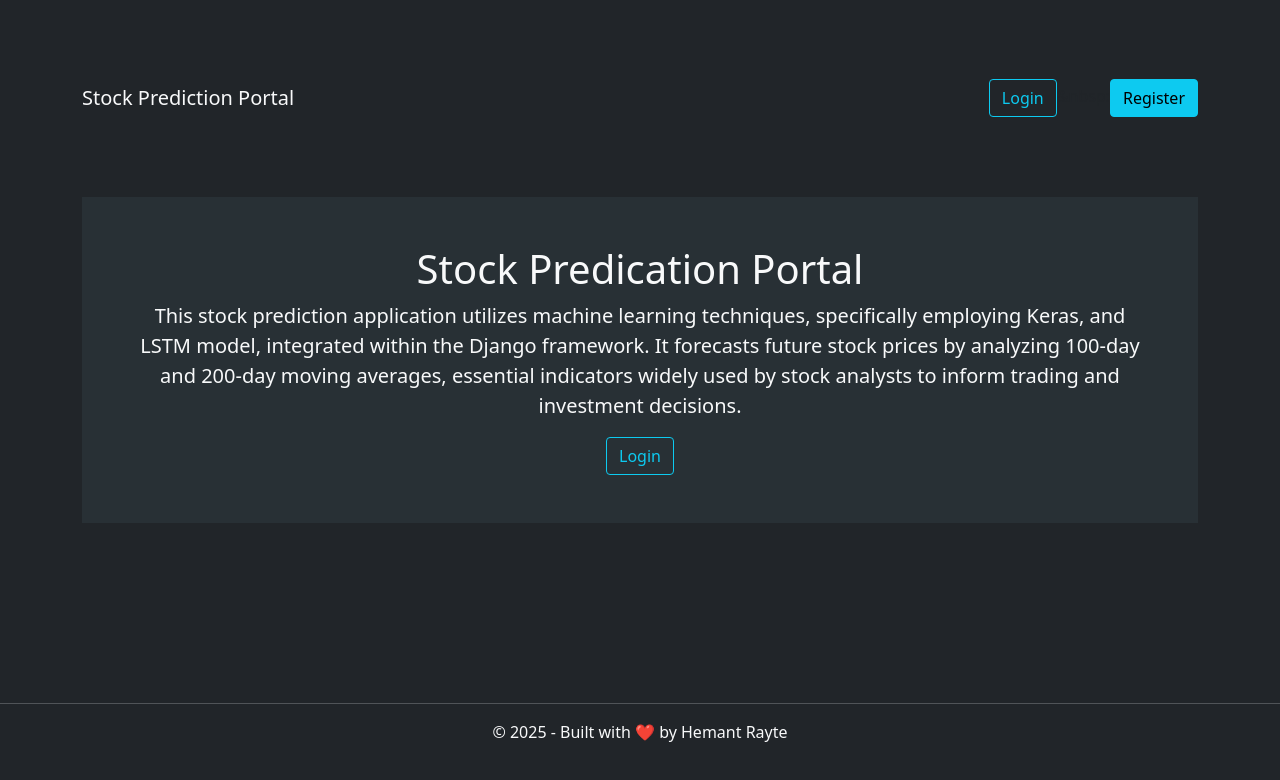
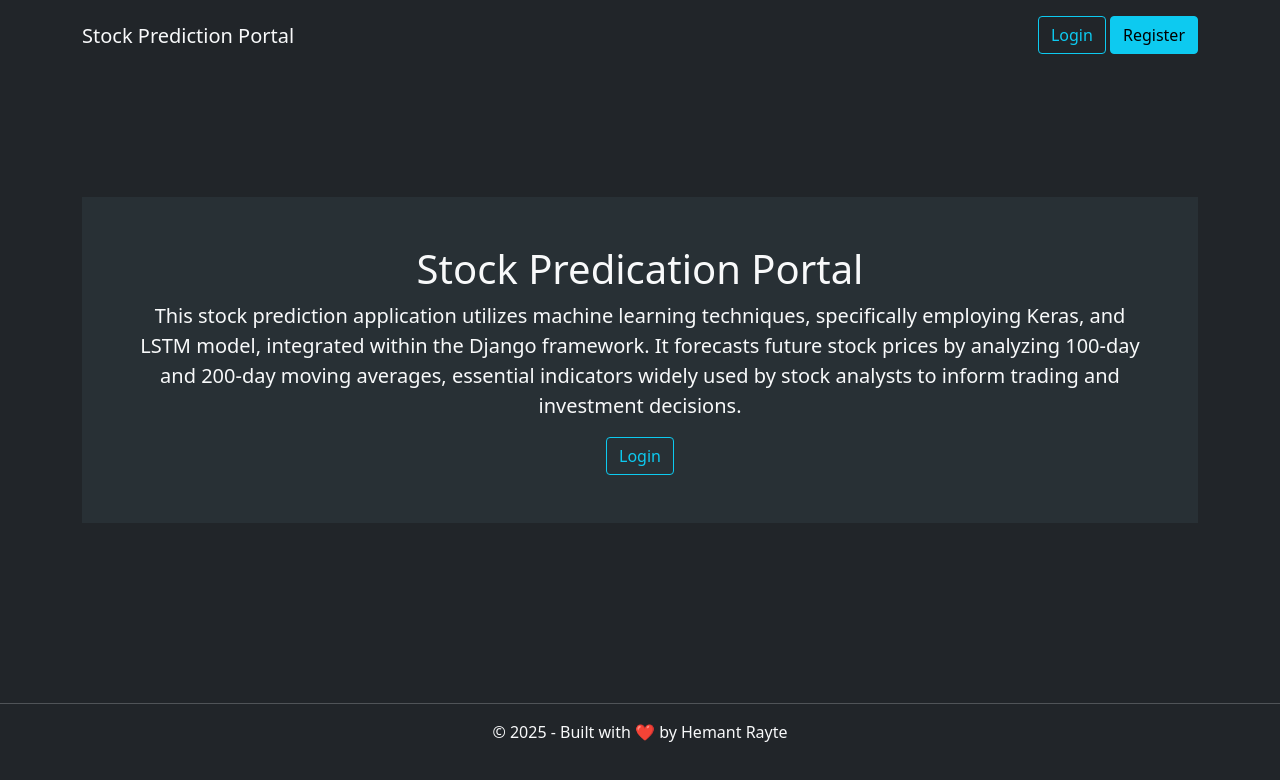
Before and after one commit to hemantrayte/0python-Fullstack-project, a React (Vite) app in the folder frontend/: page / in a window 1280 px wide. Shown: the top 780 px of the page. Built offline with nearby package versions, Linux system fonts and the light colour scheme.

Commit message:
complete Header component

```diff
--- a/frontend/src/components/Header.jsx
+++ b/frontend/src/components/Header.jsx
@@ -1,21 +1,42 @@
-import React from 'react'
+import {useContext} from 'react'
 import Button from './Button'
-import { Link } from 'react-router-dom'
+import { Link, useNavigate } from 'react-router-dom'
+import { AuthContext } from '../context/AuthProvider'
+// import { AuthContext } from '../AuthProvider'
 
 const Header = () => {
+  const {isLoggedIn, setIsLoggedIn} = useContext(AuthContext)
+  const navigate = useNavigate();
+
+  const handleLogout = () =>{
+    localStorage.removeItem('accessToken')
+    localStorage.removeItem('refreshToken')
+    setIsLoggedIn(false)
+    console.log('Logged out');
+    navigate('/login')
+  }
   return (
     <>
-       <nav className='navbar container pt-3 pb-3 align-item-start'>
-        <Link to={'/'} className='navbar-brand text-light' href="">
-          Stock Prediction Portal
-        </Link>
+        <nav className='navbar container pt-3 pb-3 align-items-start'>
+            <Link className='navbar-brand text-light' to="/">Stock Prediction Portal</Link>
 
-        <div>
-          <Button text='Login' class="btn-outline-info" url="/login"/>
-          &nbsp:
-          <Button text='Register' class="btn-info" url="/register"/>
-        </div>
-      </nav>
+            <div>
+              {isLoggedIn ? (
+                <>
+                {/* <Button text='Dashboard' class="btn-info" url="/dashboard" />
+                &nbsp; */}
+                <button className='btn btn-danger' onClick={handleLogout}>Logout</button>
+                </>
+              ) : (
+                <>
+                <Button text='Login' class="btn-outline-info" url="/login" />
+                &nbsp;
+                <Button text='Register' class="btn-info" url="/register" />
+                </>
+              )}
+
+            </div>
+        </nav>
     </>
   )
 }
```
